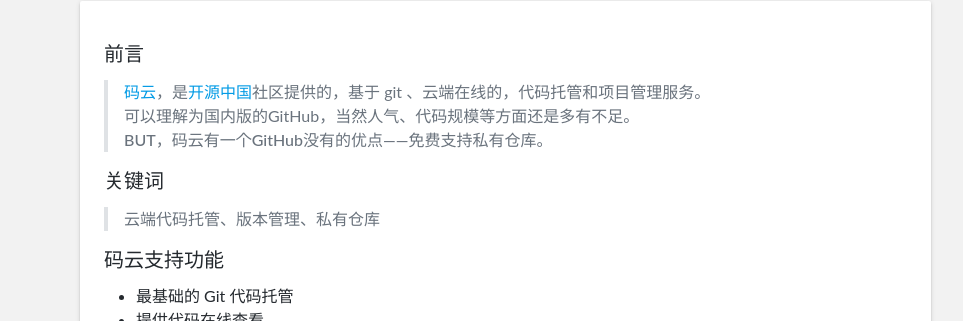
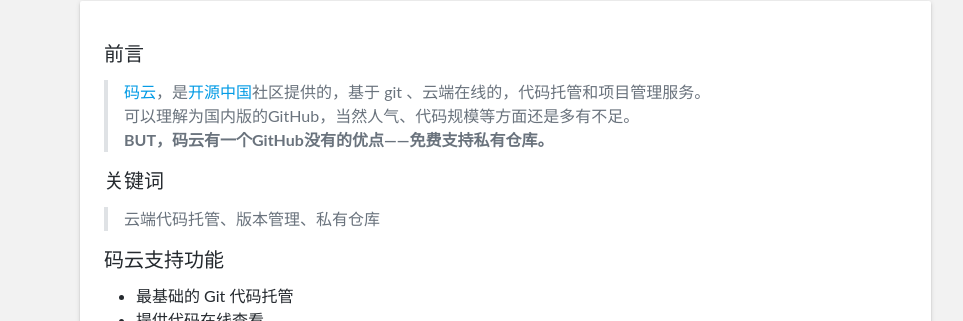
Before and after one commit to unicorn25/unicorn25.github.io, a Jekyll site: the page built from _steps/gitee-reporter.md, in a window 1280 px wide. Shown: the part 183-504 px from the top of the page, without its empty margins (157-1120 px from the left). Built offline with Jekyll 4.4.1, drawn with Linux system fonts in a browser that asks for light colours.

Commit message:
fix: 设置 加粗 的 font-weight : 700

```diff
--- a/assets/css/main.css
+++ b/assets/css/main.css
@@ -164,3 +164,7 @@
 	  border: 1px solid #ccc;
 	  border-radius: 4px
 }
+
+strong{
+	font-weight: 700;
+}
```
